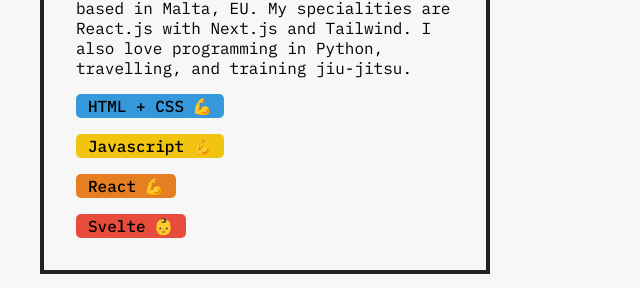
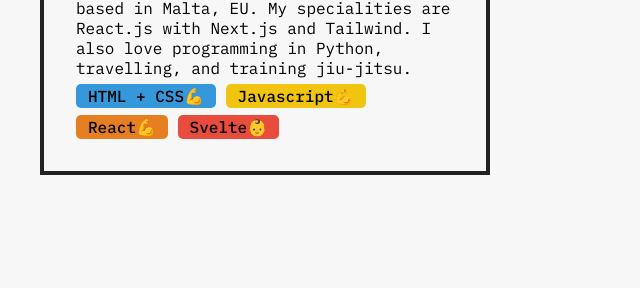
Before and after one commit to angusgee/developer-card, a React (Vite) app: page / in a window 1280 px wide. Shown: the part 452-740 px from the top of the page, without its empty margins (0-640 px from the left). Built offline with nearby package versions, Linux system fonts and the light colour scheme.

Commit message:
Add wrapper class to SkillList component

```diff
--- a/src/Skillist.jsx
+++ b/src/Skillist.jsx
@@ -23,7 +23,7 @@
       </div>
     );
   });
-  return <div>{skillList}</div>;
+  return <div className="wrapper">{skillList}</div>;
 }
 
 function Skill(props) {
--- a/src/index.css
+++ b/src/index.css
@@ -36,12 +36,16 @@
   padding-top: 24px;
 }
 
+.wrapper {
+  display: flex;
+  flex-wrap: wrap;
+}
+
 .skill-list {
   list-style: none;
   display: flex;
   flex-wrap: wrap;
-  gap: 8px;
-  margin-top: 16px;
+  margin-top: 0.4rem;
 }
 
 .skill {
@@ -49,7 +53,7 @@
   border-radius: 5px;
   display: flex;
   align-items: center;
-  gap: 8px;
+  margin-right: 0.6rem;
   font-weight: 500;
 }
 
```
